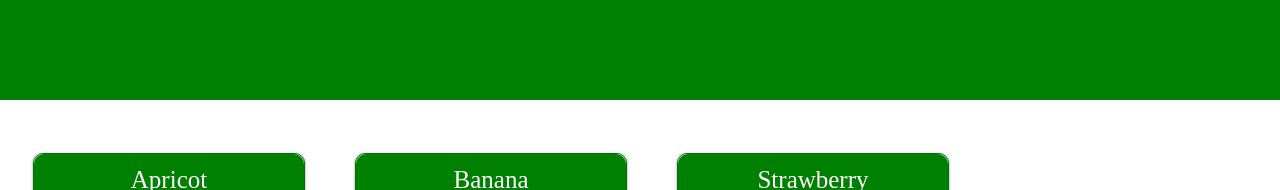
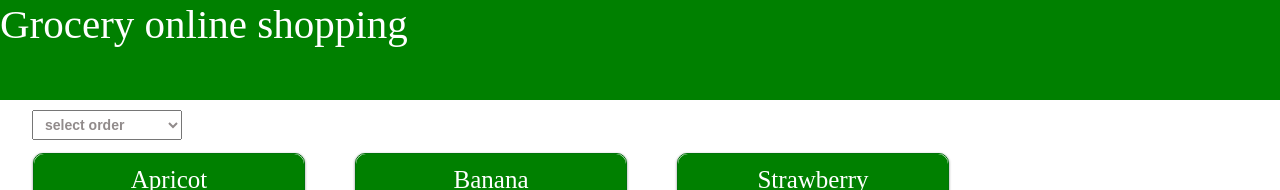
Before and after one commit to JuliRulquinha/Groceries, a plain HTML site: page Index.html in a window 1280 px wide. Shown: the top 190 px of the page. Drawn offline with Linux system fonts and the light colour scheme.

Commit message:
Added a 'select' element to the project

```diff
--- a/Index.html
+++ b/Index.html
@@ -4,9 +4,23 @@
     </head>
     <body>
         <header>
+            Grocery online shopping
+        </header>
+        <select id="select-display-order" onclick="reorder(event)">
+            <option value="select-order" selected>
+                select order
+            </option>
 
-        </header>
+            <option value="highest price">
+                highest price
+            </option>
+
+            <option value="lowest price">
+                lowest price
+            </option>
+        </select>
         <div class="fruits-display debug-mode"  id="main-div" >
+
 
 
         </div>
--- a/Style.css
+++ b/Style.css
@@ -1,3 +1,12 @@
+
+.order-button{
+    border: 1px solid black;
+    height: 30px;
+    width: 80px;
+    position: fixed;
+    margin: 100px 20px 20px 10px;
+}
+
 .fruits-display>div{
     border: 1px solid rgb(0, 116, 10);
     background-color: rgb(235, 243, 236);
@@ -23,6 +32,8 @@ header{
     top: 0;
     left: 0;
     right: 0;
+    color: white;
+    font-size: 41;
 
 }
 
@@ -89,3 +100,19 @@ header{
     text-align: center;
 
 }
+
+#select-display-order{
+    height: 30px;
+    width: 150px;
+    top: 110px;
+    left: 32px;
+    position: fixed;
+
+}
+
+select{
+    font-weight: bolder;
+    color: rgb(145, 139, 139);
+    font-size: 14px;
+    padding-left: 8px;
+}
--- a/components/productCard.js
+++ b/components/productCard.js
@@ -66,3 +66,8 @@ function createCard(product)
     }
 
 }
+
+function reorder(event)
+{
+    console.log(event.target.value);
+}
```
Also changed, not shown: Index.js (line endings or trailing spaces).
